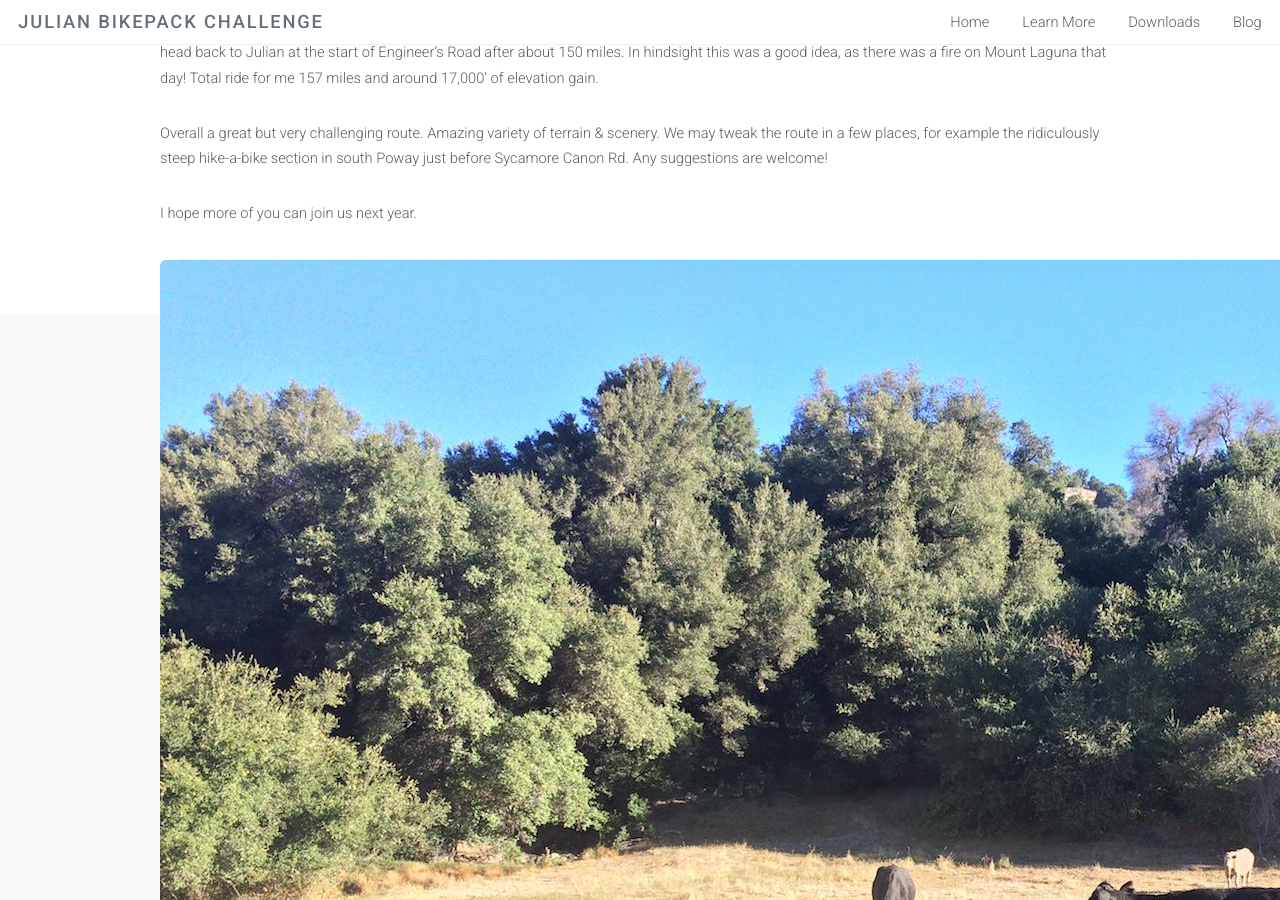
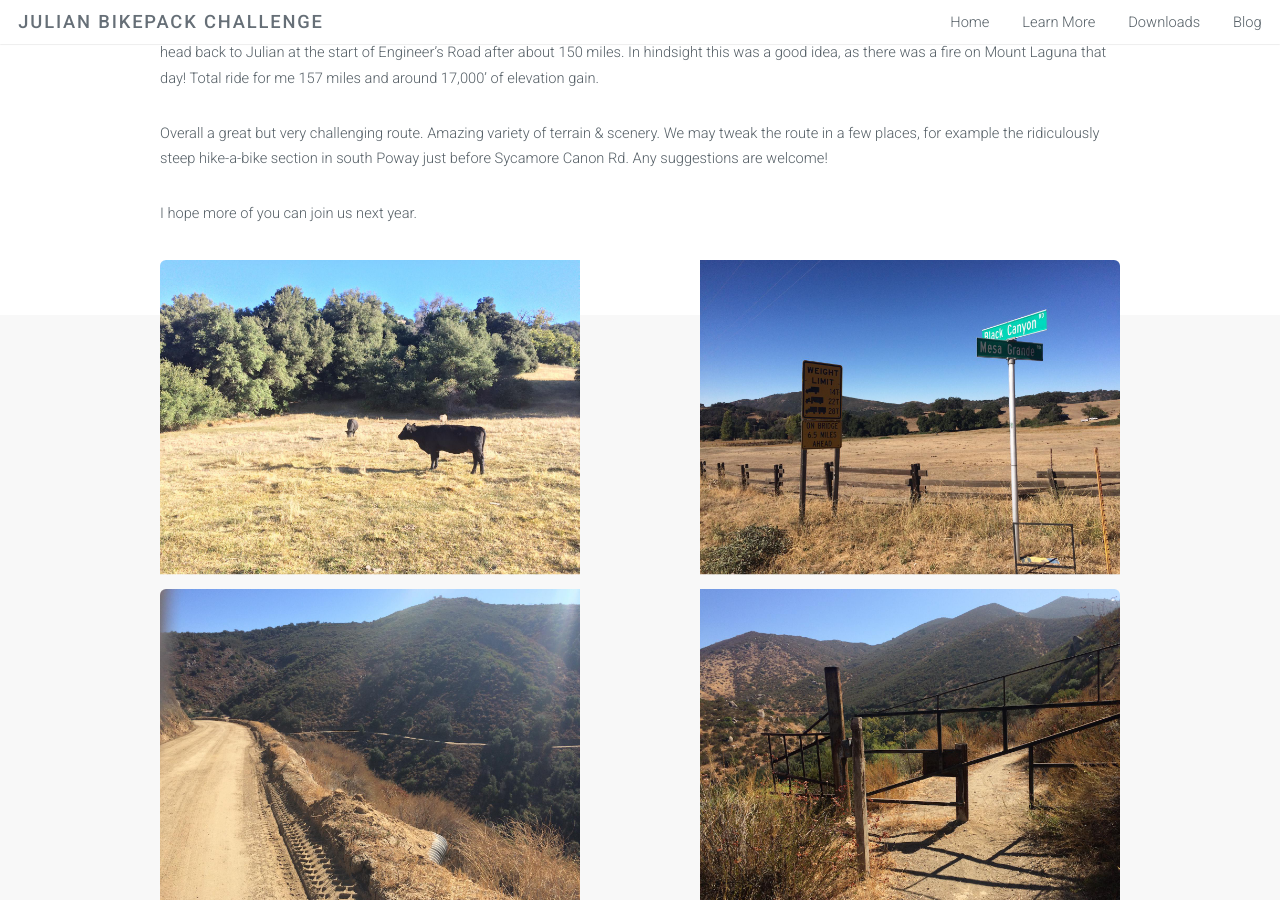
Before and after one commit to Nkawu/jbpc, a Jekyll site: the page built from _posts/2017-10-20-2017-JBPC-Recap.md, in a window 1280 px wide and 900 px high, scrolled down 1316 px. Built offline with Jekyll 4.4.1, drawn with Linux system fonts in a browser that asks for light colours.

Commit message:
Add images

```diff
--- a/_posts/2017-10-20-2017-JBPC-Recap.md
+++ b/_posts/2017-10-20-2017-JBPC-Recap.md
@@ -13,5 +13,17 @@
 
 I hope more of you can join us next year.
 
-<img src="{{ site.baseurl }}/images/posts/2017-10-20/IMG_6023.JPG" class="left image">
-<img src="{{ site.baseurl }}/images/posts/2017-10-20/IMG_6027.JPG" class="right image">
+<img src="{{ site.baseurl }}/images/posts/2017-10-20/IMG_6023.JPG" width="46%" class="left image">
+<img src="{{ site.baseurl }}/images/posts/2017-10-20/IMG_6027.JPG" width="46%" class="right image">
+
+<img src="{{ site.baseurl }}/images/posts/2017-10-20/IMG_6029.JPG" width="46%" class="left image">
+<img src="{{ site.baseurl }}/images/posts/2017-10-20/IMG_6033.JPG" width="46%" class="right image">
+
+<img src="{{ site.baseurl }}/images/posts/2017-10-20/IMG_6035.JPG" width="46%" class="left image">
+<img src="{{ site.baseurl }}/images/posts/2017-10-20/IMG_6037.JPG" width="46%" class="right image">
+
+<img src="{{ site.baseurl }}/images/posts/2017-10-20/IMG_6041.JPG" width="46%" class="left image">
+<img src="{{ site.baseurl }}/images/posts/2017-10-20/IMG_6046.JPG" width="46%" class="right image">
+
+<img src="{{ site.baseurl }}/images/posts/2017-10-20/IMG_6051.JPG" width="46%" class="left image">
+<img src="{{ site.baseurl }}/images/posts/2017-10-20/IMG_6057.JPG" width="46%" class="right image">
```
